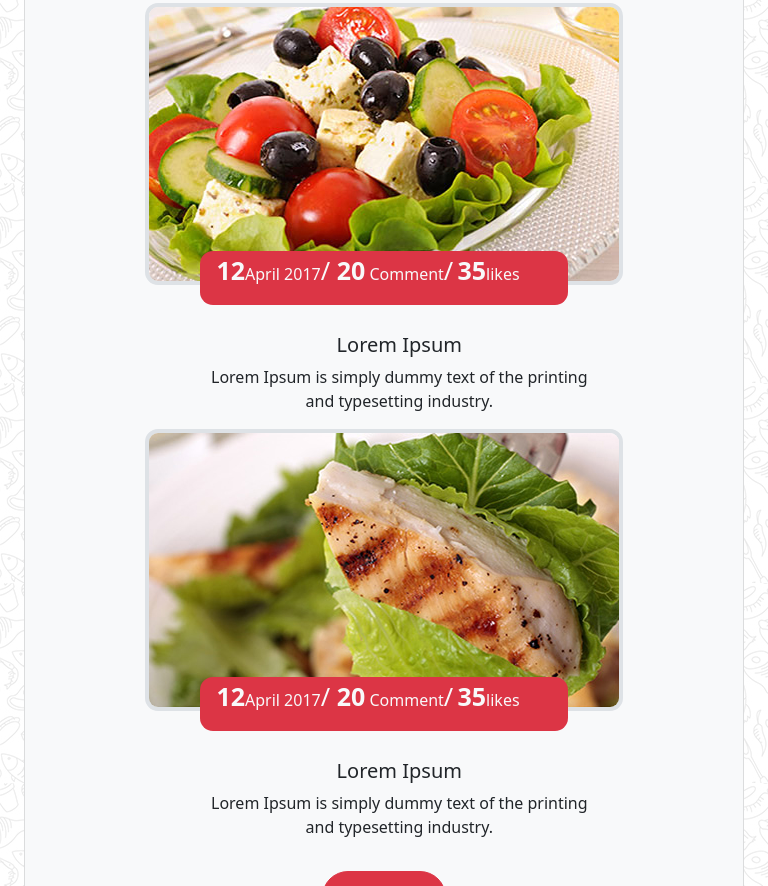
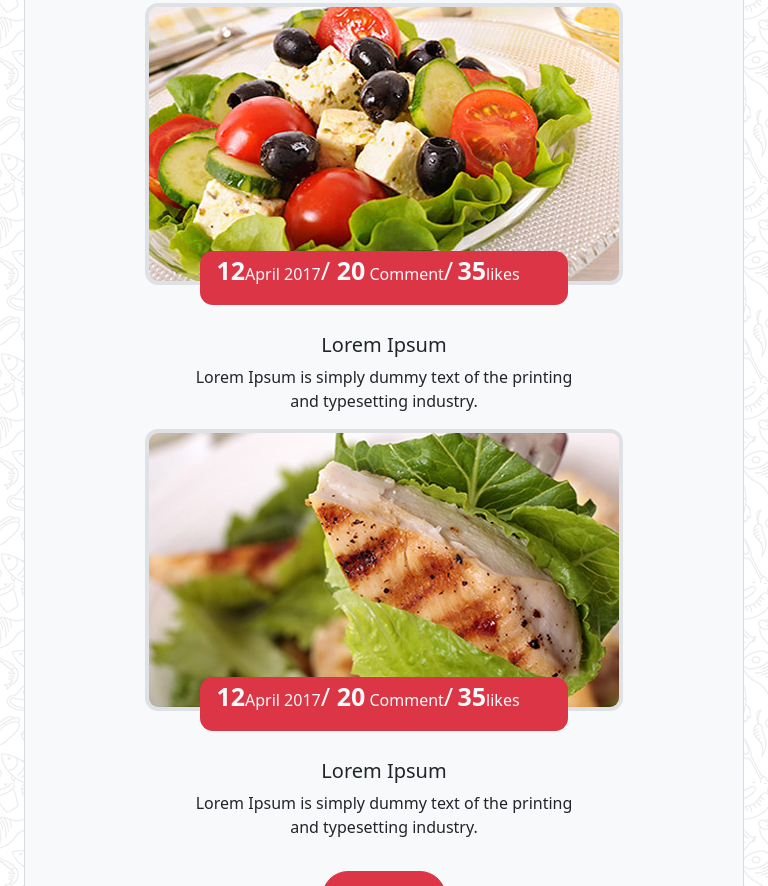
Before and after one commit to PirateDesBois/cs22-siteDuChef-sieben-nicola, a website: page index.html in a window 768 px wide. Shown: the part 4817-5703 px from the top of the page. Drawn offline with nearby package versions, Linux system fonts and the light colour scheme.

Commit message:
site-du-chef-sn

```diff
--- a/index.html
+++ b/index.html
@@ -1380,11 +1380,11 @@
             <div class="container mt-7">
                 <div class="d-flex justify-content-evenly">
                     <div class="chief1">
-                        <img src="./public/img/chef1.png" class=" border-bottom-grey img-fluid" alt="chef1">
+                        <img src="./public/img/chef1.1.png" class=" border-bottom-grey img-fluid" alt="chef1">
                         <p class="text-center text-light">Lorem ipsum</p>
                     </div>
                     <div class="chief2">
-                        <img src="./public/img/chef2.png" class=" border-bottom-grey img-fluid" alt="chef2">
+                        <img src="./public/img/chef2.2.png" class=" border-bottom-grey img-fluid" alt="chef2">
                         <p class="text-center text-light">Lorem ipsum</p>
                     </div>
                     <div class="chief3">
@@ -1537,11 +1537,13 @@
                                                 </p>
                                             </div>
                                         </div>
-                                        <div class="text-position mt-5 ">
+                                        <div class="text-position d-flex justify-content-center align-items-center flex-column mt-5 ">
+                                            <div class="plop">
                                             <h5>Lorem Ipsum</h5>
-                                            <p class="">Lorem Ipsum is simply dummy text of the printing <br> and
+                                            <p>Lorem Ipsum is simply dummy text of the printing <br> and
                                                 typesetting
                                                 industry.</p>
+                                            </div>
                                         </div>
                                 </div>
                                 <div class="col-12 col-sm-12 col-md-12 col-lg-6">
@@ -1557,11 +1559,13 @@
                                             </p>
                                         </div>
                                     </div>
-                                    <div class="text-position text-start mt-5 ">
+                                    <div class="text-position d-flex justify-content-center align-items-center flex-column mt-5 ">
+                                        <div class="plop">
                                         <h5>Lorem Ipsum</h5>
-                                        <p class="">Lorem Ipsum is simply dummy text of the printing <br> and
+                                        <p>Lorem Ipsum is simply dummy text of the printing <br> and
                                             typesetting
                                             industry.</p>
+                                        </div>
                                     </div>
                                 </div>
                             </div>
--- a/src/sass/style.sass
+++ b/src/sass/style.sass
@@ -91,8 +91,7 @@ header
         position: absolute
         z-index: 1 !important
         bottom: -20px
-.text-position
-    margin-left: 150px !important
+
 .testimonial
     background-image: linear-gradient(rgba(38, 38, 58, 0.7),rgba(39, 38, 48, 0.6)), url(../../public/img/testimonials_background.jpg)
     background-size: cover
@@ -124,12 +123,6 @@ footer
     position: relative
 
 ////////////////////////////////////////////////// MediaQueries /////////////////////////////////////////////////////////////////////////
-@media (min-width: 992px) and (max-width:1200px)
-    .nav-link
-        font-size: 13px
-        padding:20px !important
-
-
 @media (min-width: 768px) and (max-width: 992px)
     .navbar-nav
         display: flex
@@ -147,15 +140,16 @@ footer
             width: 30px
             height: auto
     .card-body
-        .text-position
-            max-width: max-content
-            display: flex
-            justify-content: center
-            flex-direction: column
-
     .icon-footer
         display: flex
         flex-wrap: nowrap
+    .text-position
+        display: flex
+        justify-content: center
+        flex-direction: column
+        align-items: center
+        >div
+            text-align: center
 @media (min-width: 576px) and (max-width:768px)
     .col-nav-tab
         >div
@@ -188,11 +182,13 @@ footer
         >img
             width: 30px
             height: auto
-
     .text-position
-        text-align: center !important
-        margin-left: 170px !important
-
+        display: flex
+        justify-content: center
+        flex-direction: column
+        align-items: center
+        >div
+            text-align: center
 
 
 @media (max-width:576px)
```
Also changed, not shown: public/css/style.css, public/img/chef1.1.png (added), public/img/chef2.2.png (added), public/img/chef3.png, public/img/chef4.png, 1 other file.
